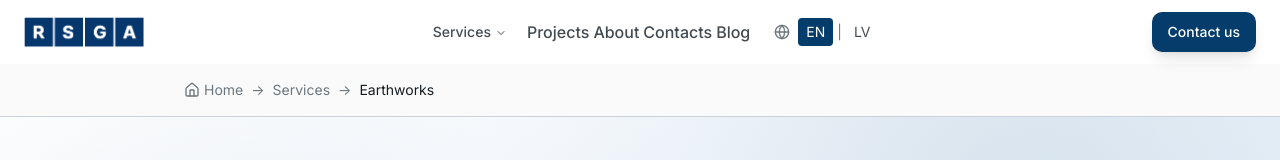
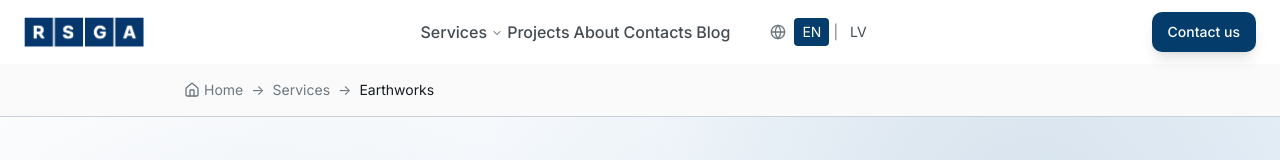
Before and after one commit to nikitamalinovskis/rsga-sparkle-site, a React (Vite) app: page /en/services/earthworks in a window 1280 px wide. Shown: the top 160 px of the page. Built offline with nearby package versions, Linux system fonts and the light colour scheme.

Commit message:
Refactor header styling
Adjust font size, spacing for header links and language switcher.

```diff
--- a/src/components/layout/Header.tsx
+++ b/src/components/layout/Header.tsx
@@ -73,14 +73,14 @@ const Header = () => {
             </div>
 
             {/* Desktop Navigation */}
-            <nav className="hidden md:flex items-center space-x-6">
+            <nav className="hidden md:flex items-center space-x-10">
               <NavigationMenu>
                 <NavigationMenuList>
                   {navLinks.map(link => (
                     <NavigationMenuItem key={link.href}>
                       {link.hasDropdown ? (
                         <>
-                          <NavigationMenuTrigger className="text-fg-secondary hover:text-brand-primary transition-all duration-300 focus-ring font-medium bg-transparent">
+                          <NavigationMenuTrigger className="text-fg-secondary hover:text-brand-primary transition-all duration-300 focus-ring font-medium bg-transparent text-base h-auto p-0">
                             {link.label}
                           </NavigationMenuTrigger>
                           <NavigationMenuContent>
@@ -114,7 +114,7 @@ const Header = () => {
               </NavigationMenu>
 
               {/* Language Switcher */}
-              <div className="flex items-center space-x-2 ml-4">
+              <div className="flex items-center space-x-2 ml-8">
                 <Globe className="h-4 w-4 text-fg-muted" />
                 <div className="flex items-center space-x-1 text-sm">
                   <Link
```
